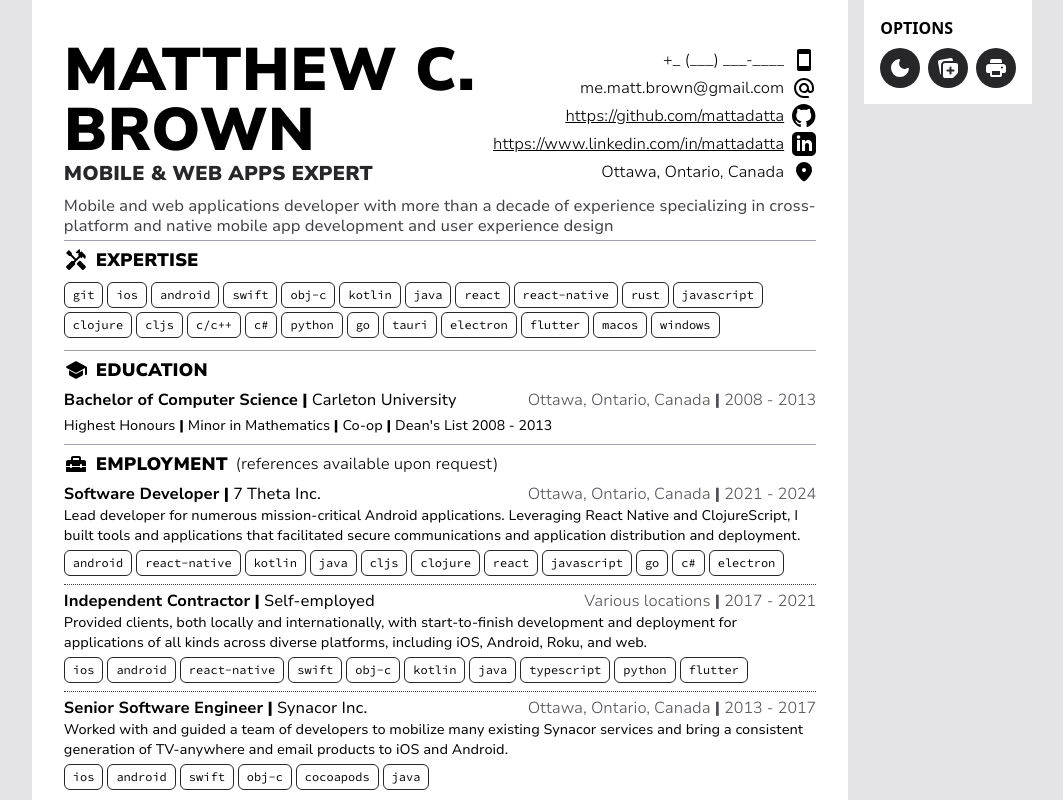
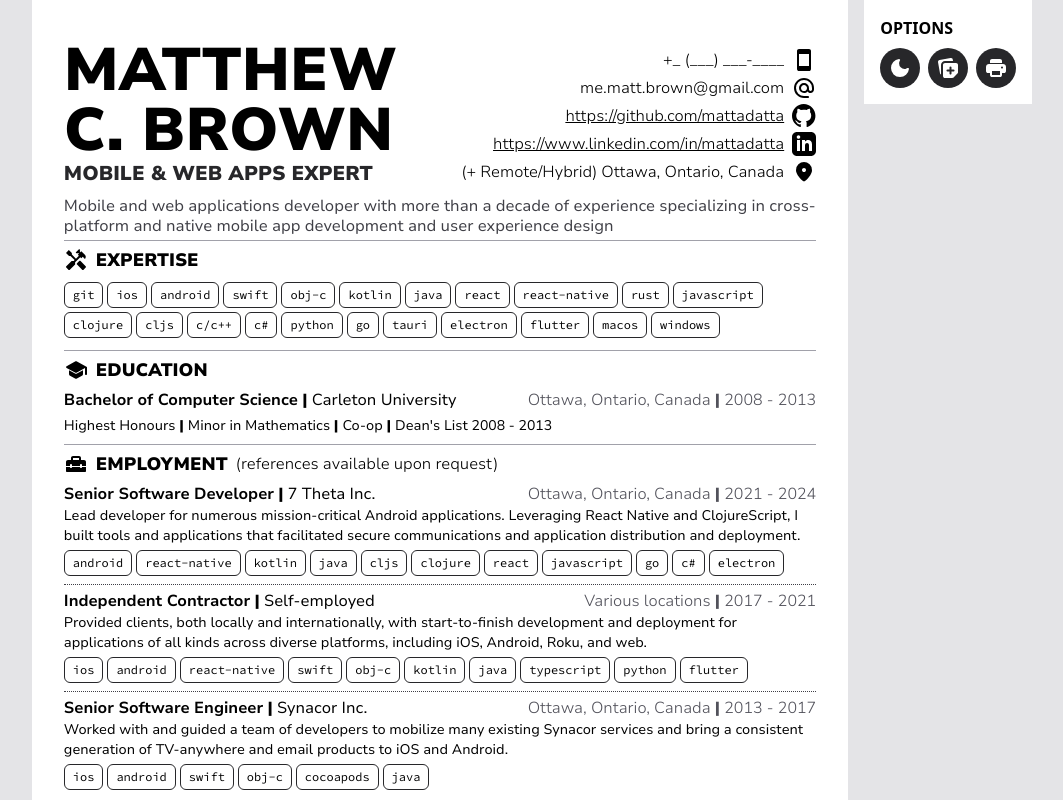
Before and after one commit to mattadatta/cv, a React (Vite) app: page / in a window 1280 px wide. Shown: the top 800 px of the page, without its empty margins (200-1263 px from the left). Built offline with nearby package versions, Linux system fonts and the light colour scheme.

Commit message:
Senior title, remote tagling

```diff
--- a/src/components/Resume.tsx
+++ b/src/components/Resume.tsx
@@ -48,10 +48,13 @@ const ContactSection = memo(() => {
             label={url}
             isHyperlink={true} />)
       })}
-      <IconLabel
-        className={reversedIconStyle}
-        Icon={Location}
-        label={formatAddress(address)} />
+      <span className="flex flex-row-reverse items-center space-x-reverse space-x-1">
+        <IconLabel
+          className={reversedIconStyle}
+          Icon={Location}
+          label={formatAddress(address)} />
+        <span className="font-light">{"(+ Remote/Hybrid) "}</span>
+      </span>
     </div>
   )
 })
--- a/src/cv.json
+++ b/src/cv.json
@@ -66,7 +66,7 @@
     ],
     "employment": [
         {
-            "title": "Software Developer",
+            "title": "Senior Software Developer",
             "company": "7 Theta Inc.",
             "address": {
                 "city": "Ottawa",
```
